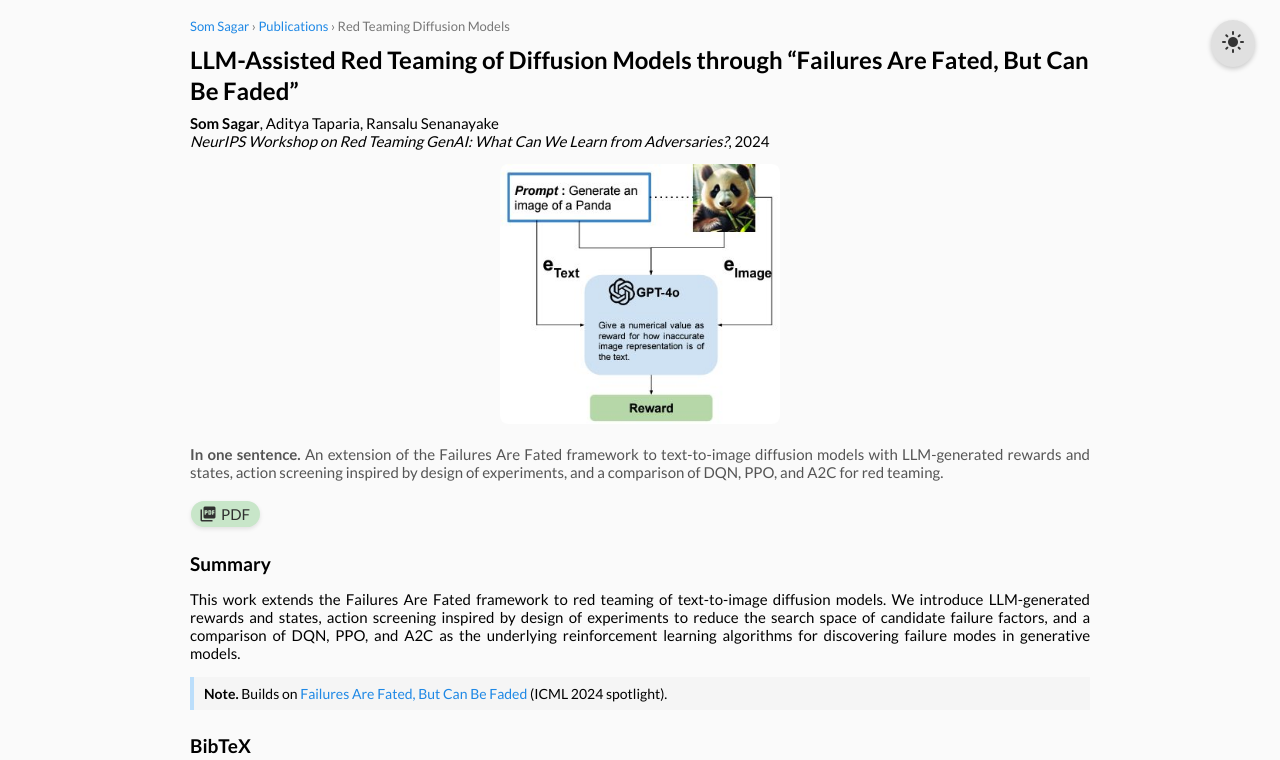
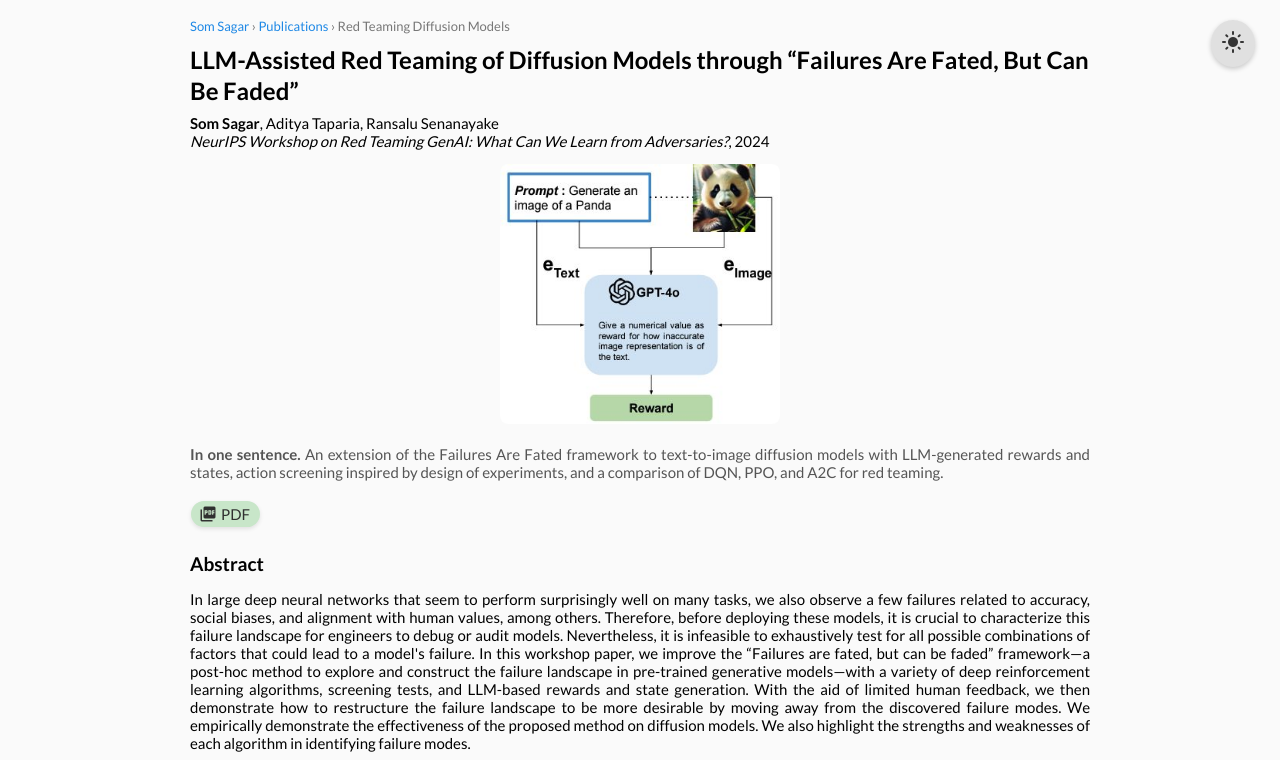
Before and after one commit to somsagar07/somsagar07.github.io, a plain HTML site: page papers/red-teaming-diffusion/index.html in a window 1280 px wide. Shown: the top 760 px of the page. Drawn offline with Linux system fonts and the light colour scheme.

```diff
--- a/papers/red-teaming-diffusion/index.html
+++ b/papers/red-teaming-diffusion/index.html
@@ -87,7 +87,7 @@
   "datePublished": "2024",
   "copyrightYear": 2024,
   "inLanguage": "en",
-  "abstract": "This work extends the Failures Are Fated framework to red teaming of text-to-image diffusion models. We introduce LLM-generated rewards and states, action screening inspired by design of experiments to reduce the search space of candidate failure factors, and a comparison of DQN, PPO, and A2C as the underlying reinforcement learning algorithms for discovering failure modes in generative models.",
+  "abstract": "In large deep neural networks that seem to perform surprisingly well on many tasks, we also observe a few failures related to accuracy, social biases, and alignment with human values, among others. Therefore, before deploying these models, it is crucial to characterize this failure landscape for engineers to debug or audit models. Nevertheless, it is infeasible to exhaustively test for all possible combinations of factors that could lead to a model's failure. In this workshop paper, we improve the “Failures are fated, but can be faded” framework—a post-hoc method to explore and construct the failure landscape in pre-trained generative models—with a variety of deep reinforcement learning algorithms, screening tests, and LLM-based rewards and state generation. With the aid of limited human feedback, we then demonstrate how to restructure the failure landscape to be more desirable by moving away from the discovered failure modes. We empirically demonstrate the effectiveness of the proposed method on diffusion models. We also highlight the strengths and weaknesses of each algorithm in identifying failure modes.",
   "description": "An extension of the Failures Are Fated framework to text-to-image diffusion models with LLM-generated rewards and states, action screening inspired by design of experiments, and a comparison of DQN, PPO, and A2C for red teaming.",
   "keywords": [
     "red teaming",
@@ -184,8 +184,8 @@
 <p class="description" style="font-style:normal;"><strong>In one sentence.</strong> An extension of the Failures Are Fated framework to text-to-image diffusion models with LLM-generated rewards and states, action screening inspired by design of experiments, and a comparison of DQN, PPO, and A2C for red teaming.</p>
 <p><a href="https://arxiv.org/abs/2410.16738" class="btn btn-publication" target="_blank" rel="noopener"><span class="material-icons">picture_as_pdf</span> PDF</a>
 </p>
-<h2>Summary</h2>
-<p class="abstract">This work extends the Failures Are Fated framework to red teaming of text-to-image diffusion models. We introduce LLM-generated rewards and states, action screening inspired by design of experiments to reduce the search space of candidate failure factors, and a comparison of DQN, PPO, and A2C as the underlying reinforcement learning algorithms for discovering failure modes in generative models.</p>
+<h2>Abstract</h2>
+<p class="abstract">In large deep neural networks that seem to perform surprisingly well on many tasks, we also observe a few failures related to accuracy, social biases, and alignment with human values, among others. Therefore, before deploying these models, it is crucial to characterize this failure landscape for engineers to debug or audit models. Nevertheless, it is infeasible to exhaustively test for all possible combinations of factors that could lead to a model's failure. In this workshop paper, we improve the “Failures are fated, but can be faded” framework—a post-hoc method to explore and construct the failure landscape in pre-trained generative models—with a variety of deep reinforcement learning algorithms, screening tests, and LLM-based rewards and state generation. With the aid of limited human feedback, we then demonstrate how to restructure the failure landscape to be more desirable by moving away from the discovered failure modes. We empirically demonstrate the effectiveness of the proposed method on diffusion models. We also highlight the strengths and weaknesses of each algorithm in identifying failure modes.</p>
 <p class="paper-note"><strong>Note.</strong> Builds on <a href="../../papers/failures-are-fated/">Failures Are Fated, But Can Be Faded</a> (ICML 2024 spotlight).</p>
 <h2>BibTeX</h2>
 <pre class="bib-static">@inproceedings{sagar2024llmredteaming,
```
Also changed, not shown: papers/failure-diagnosis-manipulation/index.html (+0 -1 lines).
